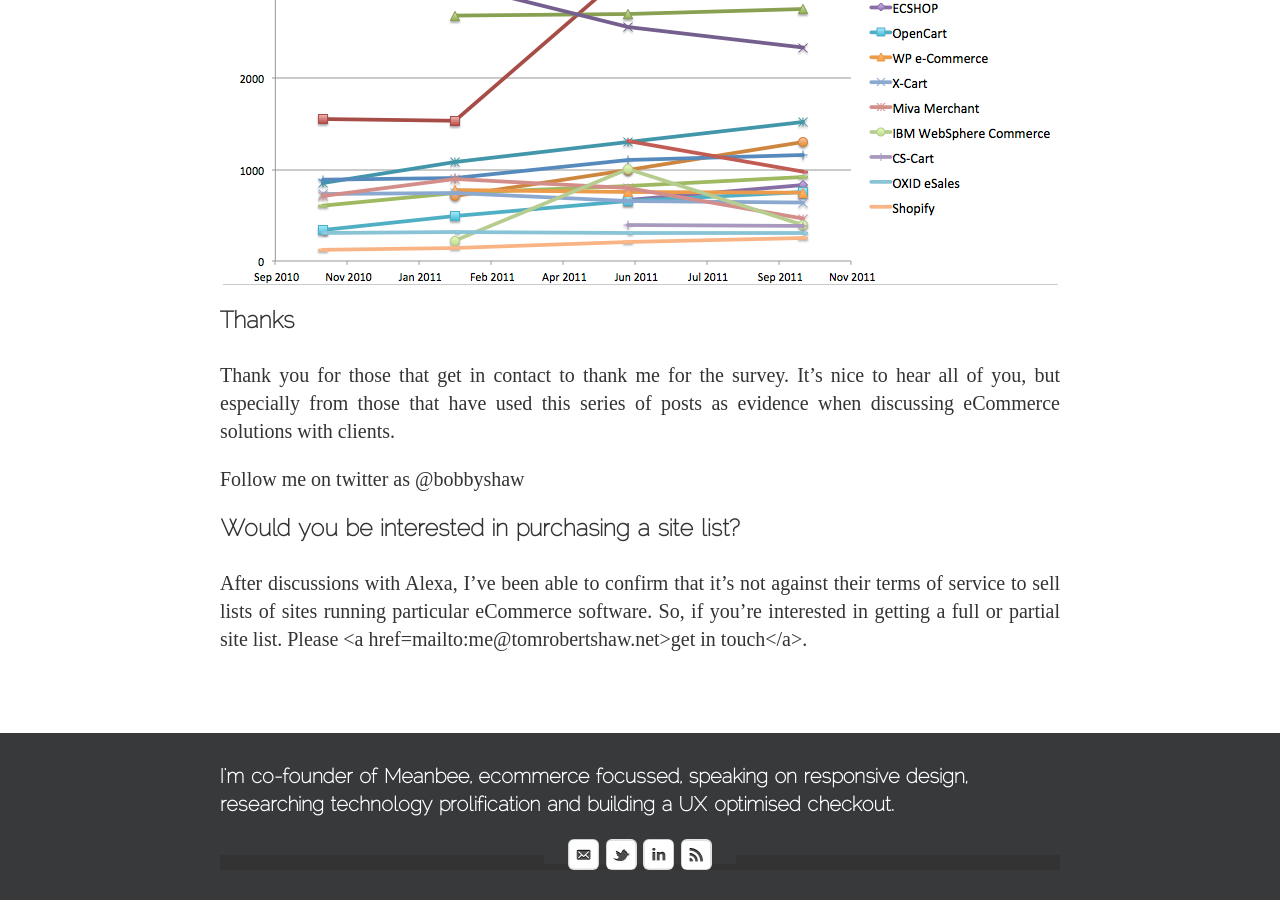
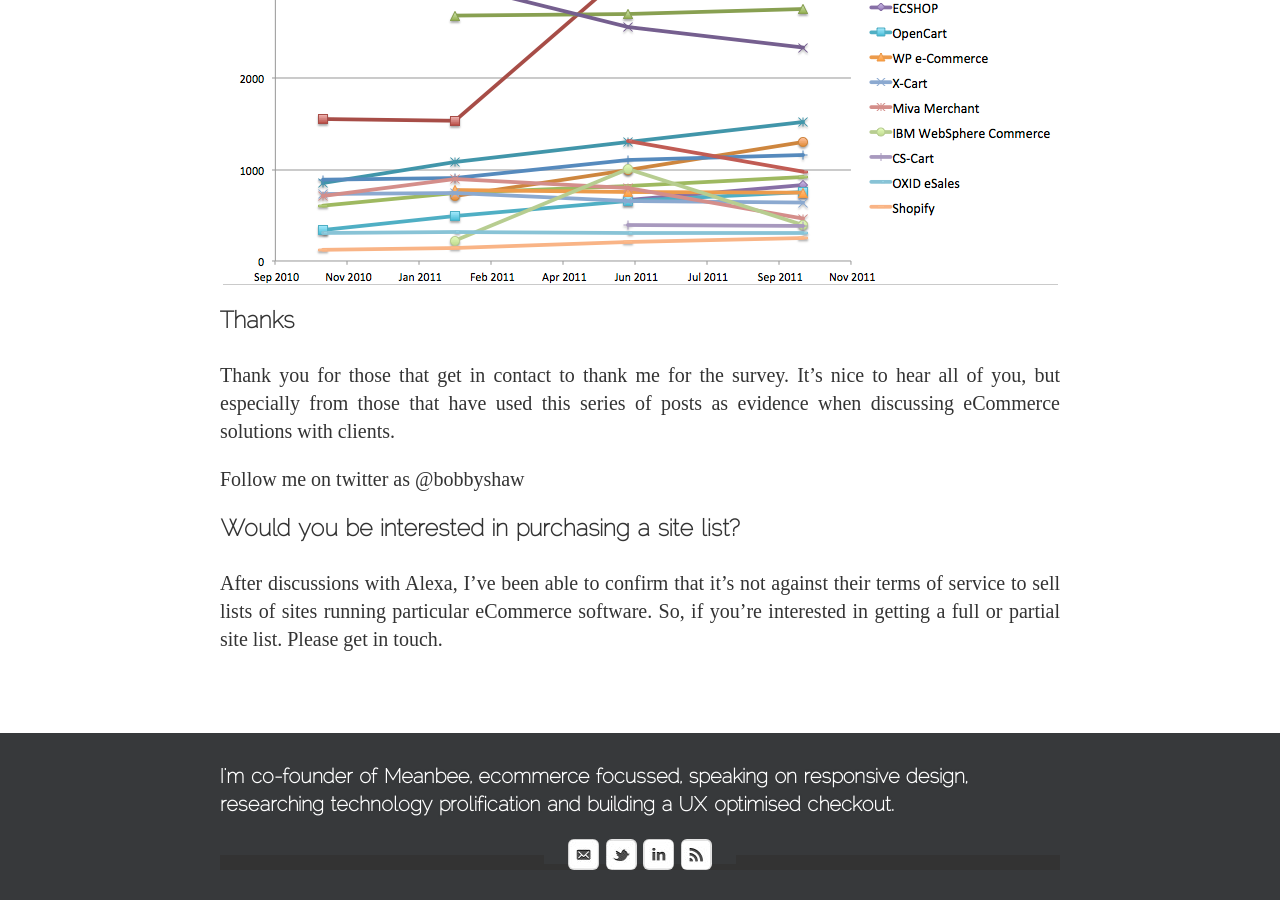
Before and after one commit to bobbyshaw/tomrobertshaw.net, a Jekyll site: the page built from _posts/2011-10-03-oct-2011-ecommerce-survey.markdown, in a window 1280 px wide and 900 px high, scrolled down 3728 px. Built offline with Jekyll 4.4.1, drawn with Linux system fonts in a browser that asks for light colours; Markdown is read by kramdown in place of the engine named in the settings; comment, search, counter and statistics services are not loaded.

Commit message:
Add instantclick.  Downside is the document.writes don't seem to work with it, so I'm sacrificing a potential increase in spam for it.

```diff
--- a/_layouts/default.html
+++ b/_layouts/default.html
@@ -43,10 +43,7 @@
 
                 <ul class="contact">
                     <li>
-                        <script type="text/javascript">
-                            var me = "me", at = "@", domain = "tomrobertshaw.net";
-                            document.write("<a class='email' href='mailto:" + me + at + domain + "'>Email Tom Robertshaw</a>");
-                        </script>
+                        <a href="mailto:me@tomrobertshaw.net" class="email">Email Tom Robertshaw</a>
                     </li>
                     <li>
                         <a href="http://twitter.com/bobbyshaw" class="twitter">Bobbyshaw on Twitter</a>
--- a/_posts/2011-10-03-oct-2011-ecommerce-survey.markdown
+++ b/_posts/2011-10-03-oct-2011-ecommerce-survey.markdown
@@ -228,4 +228,4 @@
 
 ### Would you be interested in purchasing a site list?
 
-After discussions with Alexa, I've been able to confirm that it's not against their terms of service to sell lists of sites running particular eCommerce software.  So, if you're interested in getting a full or partial site list.  Please <script type="text/javascript">var me = "me"; var at = "@"; var domain = "tomrobertshaw.net"; document.write("<a href=" + "mailto:" + me + at + domain + ">get in touch</a>");</script>.
+After discussions with Alexa, I've been able to confirm that it's not against their terms of service to sell lists of sites running particular eCommerce software.  So, if you're interested in getting a full or partial site list.  Please <a href="mailto:me@tomrobertshaw.net">get in touch</a>.
--- a/_posts/2013-03-27-feb-2013-ecommerce-survey.markdown
+++ b/_posts/2013-03-27-feb-2013-ecommerce-survey.markdown
@@ -323,10 +323,7 @@
 
 A range of site lists are available to purchase.
 
-<script type="text/javascript">
-var me = "me", at = "@", domain = "tomrobertshaw.net";
-document.write("<span style='display: block; font-size: larger; font-weight: bold; text-align:center;'><a href=" + "mailto:" + me + at + domain + ">Email me to discuss a site list purchase</a></span>");
-</script>
+<span style='display: block; font-size: larger; font-weight: bold; text-align:center;'><a href="mailto:me@tomrobertshaw.net">Email me to discuss a site list purchase</a></span>
 
 For each site the Alexa site rank and the eCommerce platform are provided. Additionally, a DNS lookup is conducted and provides IP and hosting country when successful.
 
```
Also changed, not shown: other parts of _layouts/default.html (+3 -1 lines), js/instantclick.min.js (added).
